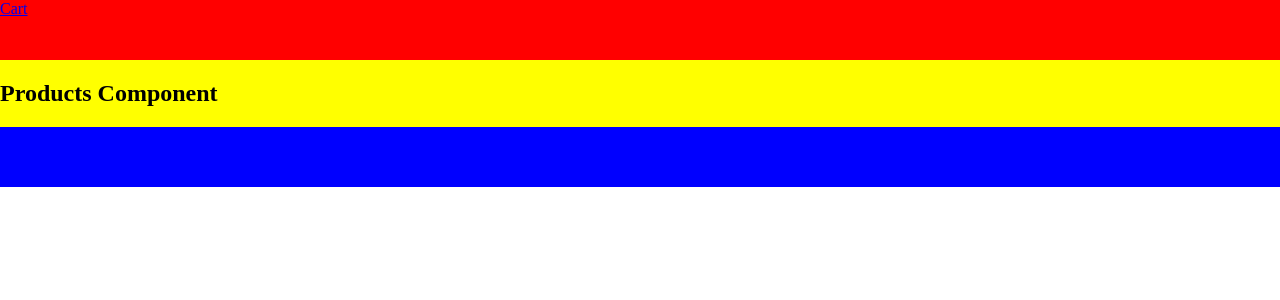
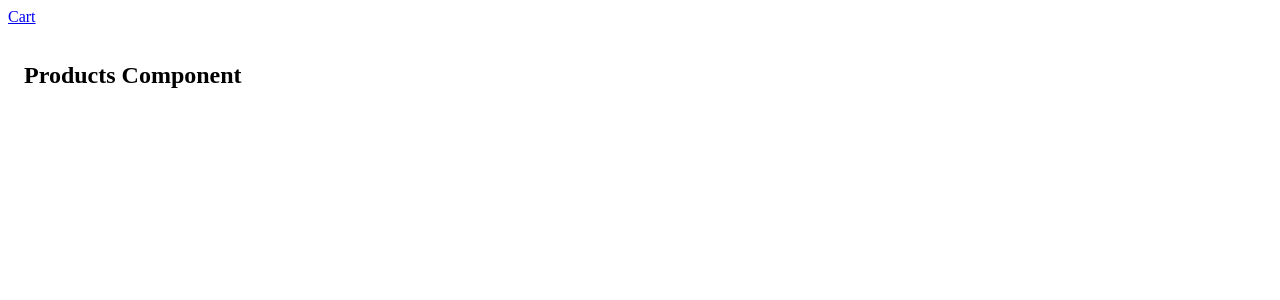
Before and after one commit to uzicandi/cart-system, a Next.js app: page /products in a window 1280 px wide. Shown: the top 300 px of the page. Built offline with nearby package versions, Linux system fonts and the light colour scheme.

Commit message:
add layout component

```diff
--- a/package.json
+++ b/package.json
@@ -8,6 +8,7 @@
     "start": "next start"
   },
   "dependencies": {
+    "antd": "^4.10.3",
     "next": "10.0.5",
     "react": "17.0.1",
     "react-dom": "17.0.1",
--- a/src/components/Layout/LayoutAll.js
+++ b/src/components/Layout/LayoutAll.js
@@ -1,6 +1,40 @@
 import React from 'react';
-import styled from 'styled-components';
+import { LayoutHeader } from './LayoutHeader';
+import { LayoutFooter } from './LayoutFooter';
+import { Layout } from 'antd';
 
-export const LayoutAll = () => {
-  return <></>;
+export const LayoutAll = ({ children }) => {
+  const { Header, Footer, Content } = Layout;
+  return (
+    <Layout style={LayoutStyle}>
+      <Header style={HeaderStyle}>
+        <LayoutHeader />
+      </Header>
+      <Content style={ContentStyle}>{children}</Content>
+      <Footer style={FooterStyle}>
+        <LayoutFooter />
+      </Footer>
+    </Layout>
+  );
 };
+
+const LayoutStyle = {
+  height: '100vh',
+  overflow: 'hidden'
+};
+const HeaderStyle = {
+  width: '100%'
+};
+
+const ContentStyle = {
+  padding: '1rem',
+  width: '100%',
+  margin: '0 auto',
+  overflow: 'auto'
+};
+
+const FooterStyle = {
+  backgroundColor: '#1b1c1d',
+  color: '#fff',
+  float: 'right'
+};
--- a/src/components/Layout/LayoutFooter.js
+++ b/src/components/Layout/LayoutFooter.js
@@ -1,15 +1,11 @@
 import React from 'react';
 import styled from 'styled-components';
-const FooterStyle = styled.div`
-  width: 100%;
-  height: 60px;
-  background-color: blue;
-`;
+// const FooterStyle = styled.div`
+//   width: 100%;
+//   height: 60px;
+//   background-color: blue;
+// `;
 
 export const LayoutFooter = () => {
-  return (
-    <>
-      <FooterStyle></FooterStyle>
-    </>
-  );
+  return <>{/* <FooterStyle></FooterStyle> */}</>;
 };
--- a/src/pages/_app.js
+++ b/src/pages/_app.js
@@ -1,52 +1,19 @@
 import App from 'next/app';
 import React from 'react';
-import { createGlobalStyle, ThemeProvider } from 'styled-components';
 import Head from 'next/head';
-import { LayoutHeader } from '../components/Layout/LayoutHeader';
-import { LayoutFooter } from '../components/Layout/LayoutFooter';
-const GlobalStyle = createGlobalStyle`
-  body {
-    margin: 0;
-  }
-  main {
-    display: flex;
-    width: 100%;
-    height: 100%;
-    background-color: yellow;
-  }
-  header {
-    width: 100%;
-    height: 60px;
-    background-color:red;
-  }
-  span {
-    margin: 0 8px;
-  }
-  footer {
-    width: 100%;
-    height: 60px;
-    background-color:red;
-  }
-`;
+import { LayoutAll } from 'components/Layout/LayoutAll';
 
 export default class RootApp extends App {
   render() {
     const { Component, ...other } = this.props;
     return (
       <>
-        <GlobalStyle />
         <Head>
           <title>Cart System</title>
         </Head>
-        <header>
-          <LayoutHeader />
-        </header>
-        <main>
+        <LayoutAll>
           <Component {...other}></Component>
-        </main>
-        <footer>
-          <LayoutFooter />
-        </footer>
+        </LayoutAll>
       </>
     );
   }
```
Also changed, not shown: 1 other file (tests, documents, lock files or other folders).
